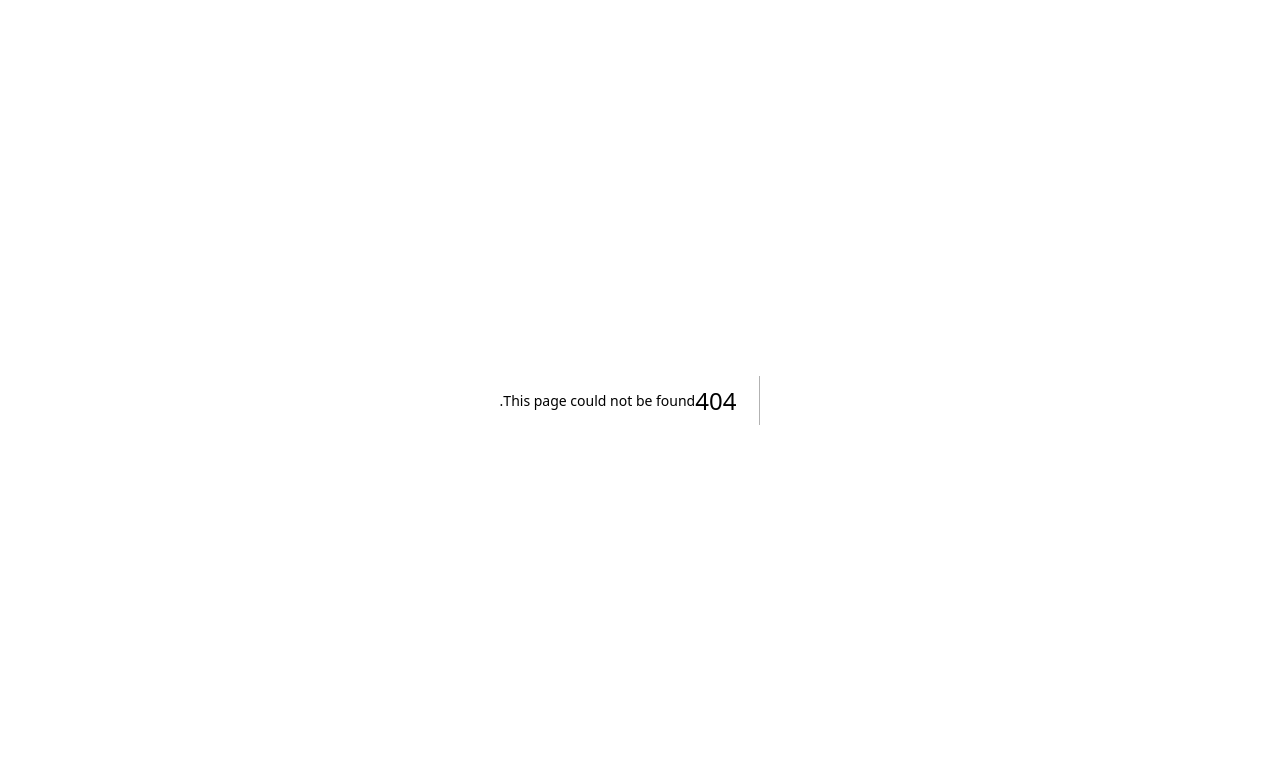
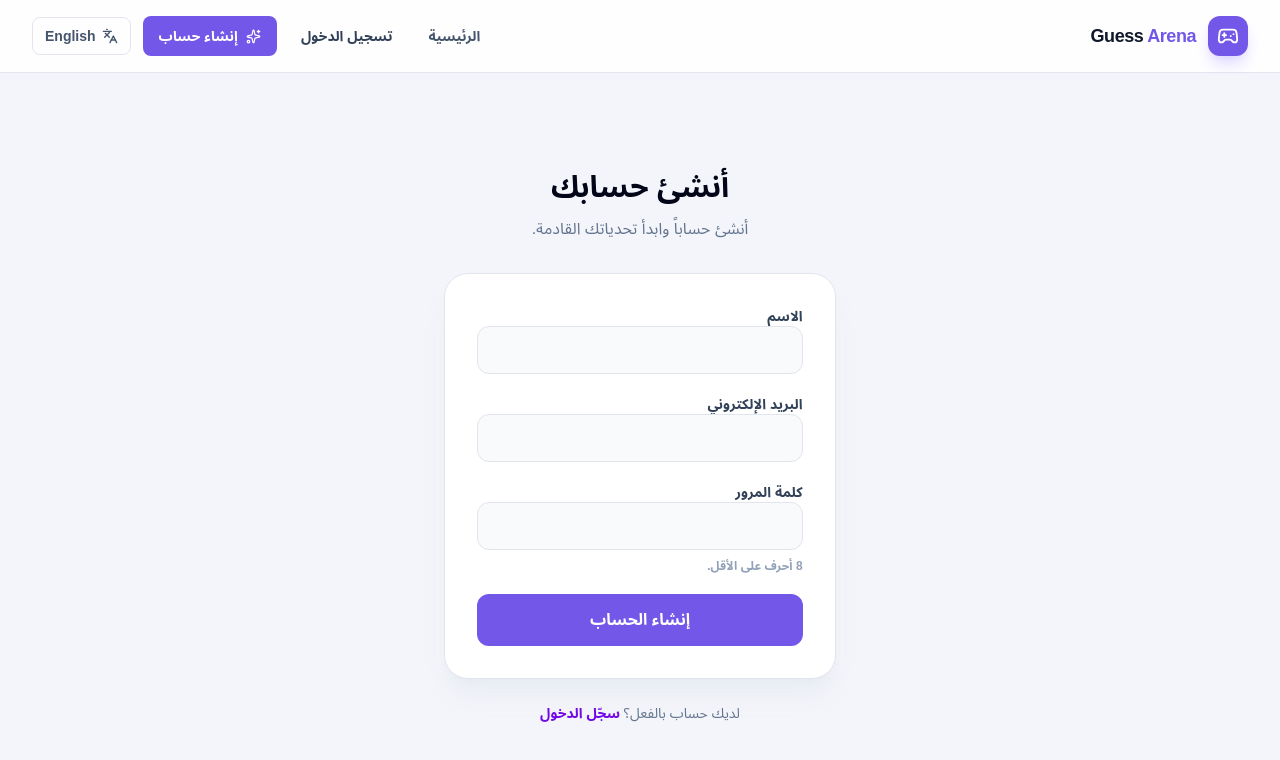
Before and after one commit to mahmoudSElsebaey/guess-arena-game, a Next.js app: page /ar/register in a window 1280 px wide. Before the commit this address had no page. Shown: the top 760 px of the page. Built offline with nearby package versions, Linux system fonts and the light colour scheme.

Commit message:
feat: add phase 1 foundation (src/app/[locale]/register/page.tsx)

```diff
--- /dev/null
+++ b/src/app/[locale]/register/page.tsx
@@ -0,0 +1,20 @@
+import { useTranslations } from "next-intl";
+import { AuthForm } from "@/components/auth/auth-form";
+import { SiteHeader } from "@/components/layout/site-header";
+import { Link } from "@/i18n/navigation";
+
+export default async function RegisterPage({ params }: { params: Promise<{ locale: "ar" | "en" }> }) {
+  const { locale } = await params;
+  const t = useTranslations("auth");
+  return (
+    <main className="min-h-screen">
+      <SiteHeader locale={locale} />
+      <section className="mx-auto flex max-w-7xl flex-col items-center px-5 py-16 sm:py-24">
+        <h1 className="text-3xl font-black text-slate-950">{t("registerTitle")}</h1>
+        <p className="mt-3 text-center text-slate-500">{t("registerDescription")}</p>
+        <div className="mt-8"><AuthForm mode="register" /></div>
+        <p className="mt-6 text-sm text-slate-500">{t("hasAccount")} <Link href="/login" className="font-bold text-violet-700">{t("loginLink")}</Link></p>
+      </section>
+    </main>
+  );
+}
```
